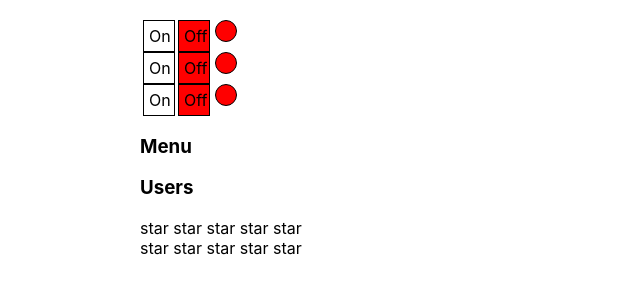
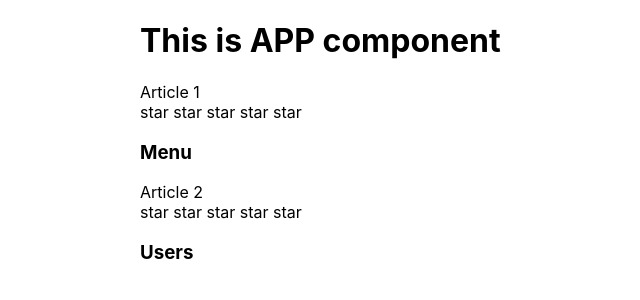
Before and after one commit to Nirweint/kabzda-kak-podrobno, a React (Create React App) app: page / in a window 1280 px wide. Shown: the top 300 px of the page, without its empty margins (200-840 px from the left). Built offline with nearby package versions, Linux system fonts and the light colour scheme.

Commit message:
08 accordion and rating finish

```diff
--- a/src/App.tsx
+++ b/src/App.tsx
@@ -1,7 +1,7 @@
-import React from 'react';
+import React, {useState} from 'react';
 import './App.css';
 import {Accordion} from "./components/Accordion/Accordion";
-import {Rating} from "./components/Rating/Rating";
+import {Rating, RatingValueType} from "./components/Rating/Rating";
 import {OnOff} from "./components/onOff/OnOff";
 import {UncontrolledAccordion} from './components/UncontrolledAccordion/UncontrolledAccordion';
 import {UncontrolledRating} from './components/UncontrolledRating/UncontrolledRating';
@@ -10,27 +10,37 @@
 function App() {
     // do something
 
-    console.log("App rendering");
+    const [ratingValue, setRatingValue] = useState<RatingValueType>(0)
+    const [accordionCollapsed, setAccordionCollapsed] = useState<boolean>(true)
+
     // return JSX!!!
     return (
         <div className={"app"}>
-            {/*<PageTitle title={"This is APP component"}/>*/}
-            {/*Article 1*/}
-            {/*<Rating value={3}/>*/}
-            {/*<Accordion titleValue={"Menu"} collapsed={true}/>*/}
-            {/*Article 2*/}
-            {/*<Rating value={4}/>*/}
-            {/*<Accordion titleValue={"Users"} collapsed={false}/>*/}
+            <PageTitle title={"This is APP component"}/>
+            Article 1
+            <Rating value={ratingValue} onClick={setRatingValue}/>
+            <Accordion
+                titleValue={"Menu"}
+                onClick={setAccordionCollapsed}
+                value={accordionCollapsed}
+            />
+            Article 2
+            <Rating value={ratingValue} onClick={setRatingValue}/>
+            <Accordion
+                titleValue={"Users"}
+                onClick={setAccordionCollapsed}
+                value={accordionCollapsed}
+            />
 
-            <OnOff/>
-            <OnOff/>
-            <OnOff/>
+            {/*<OnOff/>*/}
+            {/*<OnOff/>*/}
+            {/*<OnOff/>*/}
 
-            <UncontrolledAccordion titleValue={"Menu"}/>
-            <UncontrolledAccordion titleValue={"Users"}/>
+            {/*<UncontrolledAccordion titleValue={"Menu"}/>*/}
+            {/*<UncontrolledAccordion titleValue={"Users"}/>*/}
 
-            <UncontrolledRating/>
-            <UncontrolledRating/>
+            {/*<UncontrolledRating/>*/}
+            {/*<UncontrolledRating/>*/}
 
         </div>
     );
--- a/src/components/Accordion/Accordion.tsx
+++ b/src/components/Accordion/Accordion.tsx
@@ -2,44 +2,34 @@
 
 type AccordionPropsType = {
     titleValue: string,
-    collapsed: boolean
+    onClick: (value: boolean) => void
+    value: boolean
 }
-// Accordion и ACcordion2 одинаковы по результату!!!
 export function Accordion(props: AccordionPropsType) {
-    console.log("Accordion rendering");
+
         return <div>
-            <AccordionTitle title={props.titleValue}/>
-            { !props.collapsed && <AccordionBody/> }
+            <AccordionTitle title={props.titleValue} onClick={props.onClick} value={!props.value}/>
+            { !props.value && <AccordionBody/> }
         </div>
     }
 
-
-// function Accordion2(props: AccordionPropsType) {
-//     console.log("Accordion rendering");
-//     if (props.collapsed) {
-//         return <div>
-//             <AccordionTitle title={props.titleValue}/>
-//         </div>
-//     } else {
-//         return <div>
-//             <AccordionTitle title={props.titleValue}/>
-//             <AccordionBody/>
-//         </div>
-//     }
-//
-// }
-
 type AccordionTitlePropsType = {
     title: string
+    onClick: (value: boolean) => void
+    value: boolean
 }
 
 function AccordionTitle(props: AccordionTitlePropsType) {
-    console.log("AccordionTitle rendering");
-    return <h3>{props.title}</h3>;
+    const onClickToggleCollapsed = () => {
+        props.onClick(props.value)
+    }
+
+
+    return <h3 onClick={onClickToggleCollapsed}>{props.title}</h3>;
 }
 
 function AccordionBody() {
-    console.log("AccordionBody rendering");
+
     return <ul>
         <li>1</li>
         <li>2</li>
--- a/src/components/Rating/Rating.tsx
+++ b/src/components/Rating/Rating.tsx
@@ -1,7 +1,10 @@
 import React from "react";
 
+export type RatingValueType = 0 | 1 | 2 | 3 | 4 | 5;
+
 type RatingPropsType = {
-    value: 0 | 1 | 2 | 3 | 4 | 5
+    value: RatingValueType
+    onClick: (value: RatingValueType) => void
 }
 
 export function Rating(props: RatingPropsType) {
@@ -9,11 +12,11 @@
 
     return (
         <div>
-            <Star selected={props.value > 0}/>
-            <Star selected={props.value > 1}/>
-            <Star selected={props.value > 2}/>
-            <Star selected={props.value > 3}/>
-            <Star selected={props.value > 4}/>
+            <Star selected={props.value > 0} onClick={props.onClick} value={1}/>
+            <Star selected={props.value > 1} onClick={props.onClick} value={2}/>
+            <Star selected={props.value > 2} onClick={props.onClick} value={3}/>
+            <Star selected={props.value > 3} onClick={props.onClick} value={4}/>
+            <Star selected={props.value > 4} onClick={props.onClick} value={5}/>
         </div>
     )
 
@@ -21,14 +24,14 @@
 
 type StarPropsType = {
     selected: boolean
+    onClick: (value: RatingValueType) => void
+    value: RatingValueType
 }
 
 function Star(props: StarPropsType) {
-    console.log("Star rendering");
-    if (props.selected) {
-        return <span><b>star </b></span>
-    } else {
-        return <span>star </span>
-    }
+    const onClickStarHandler = () => props.onClick(props.value)
 
+    return <span onClick={onClickStarHandler}>
+        {props.selected ? <b>star </b> : "star "}
+    </span>
 }
```
